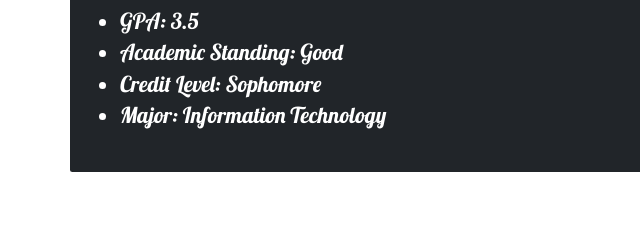
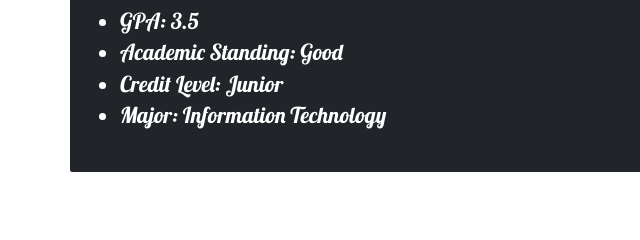
Before and after one commit to JustinTecson/P4, a plain HTML site: page academics.html in a window 1280 px wide. Shown: the part 513-753 px from the top of the page, 0-640 px from the left. Drawn offline with nearby package versions, Linux system fonts and the light colour scheme.

Commit message:
Updated academics to reflect grades

```diff
--- a/academics.html
+++ b/academics.html
@@ -159,7 +159,7 @@ body {
 					<ul>
 						<li>GPA: 3.5</li>
 						<li> Academic Standing: Good</li>
-						<li> Credit Level: Sophomore </li>
+						<li> Credit Level: Junior </li>
 						<li> Major: Information Technology</li>
 					</ul>
 				</div>
```
